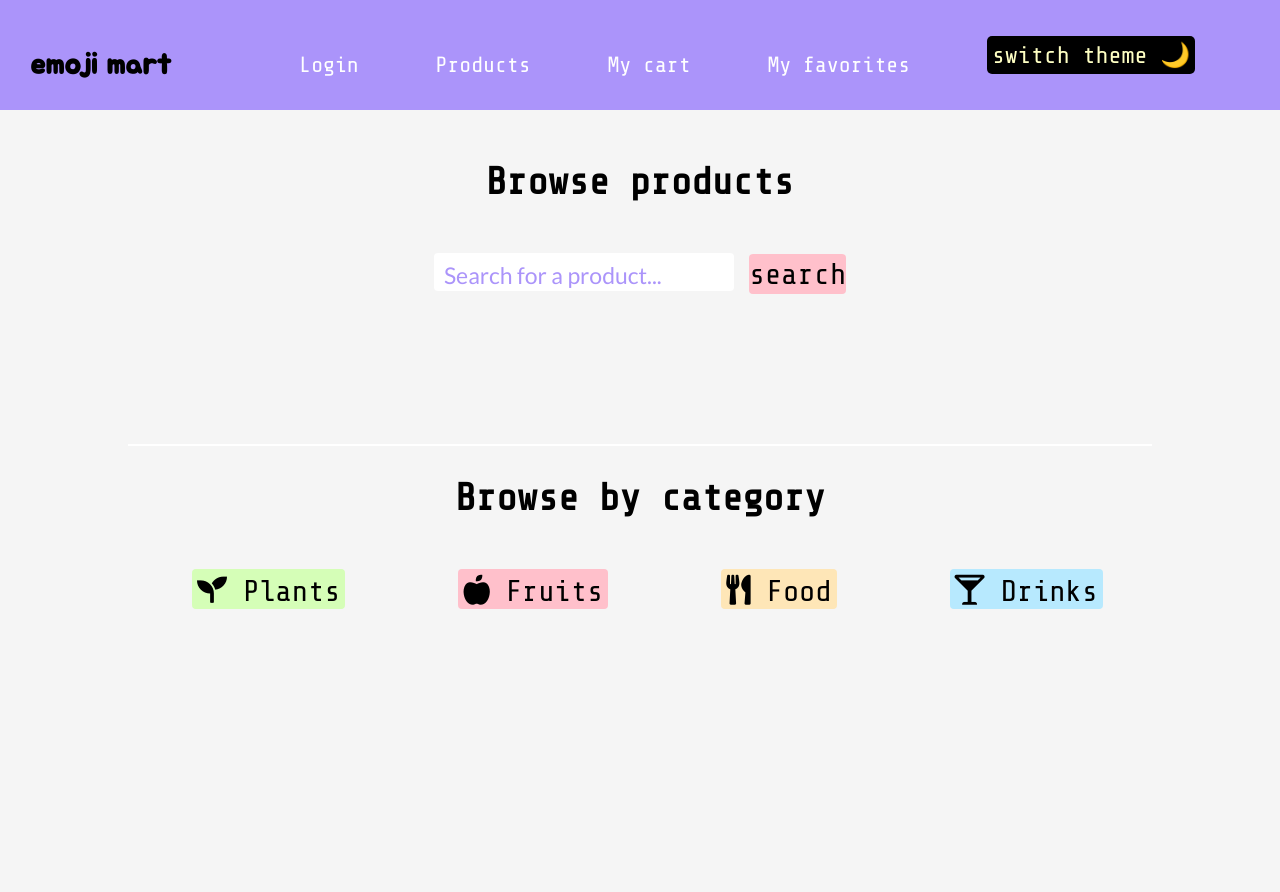
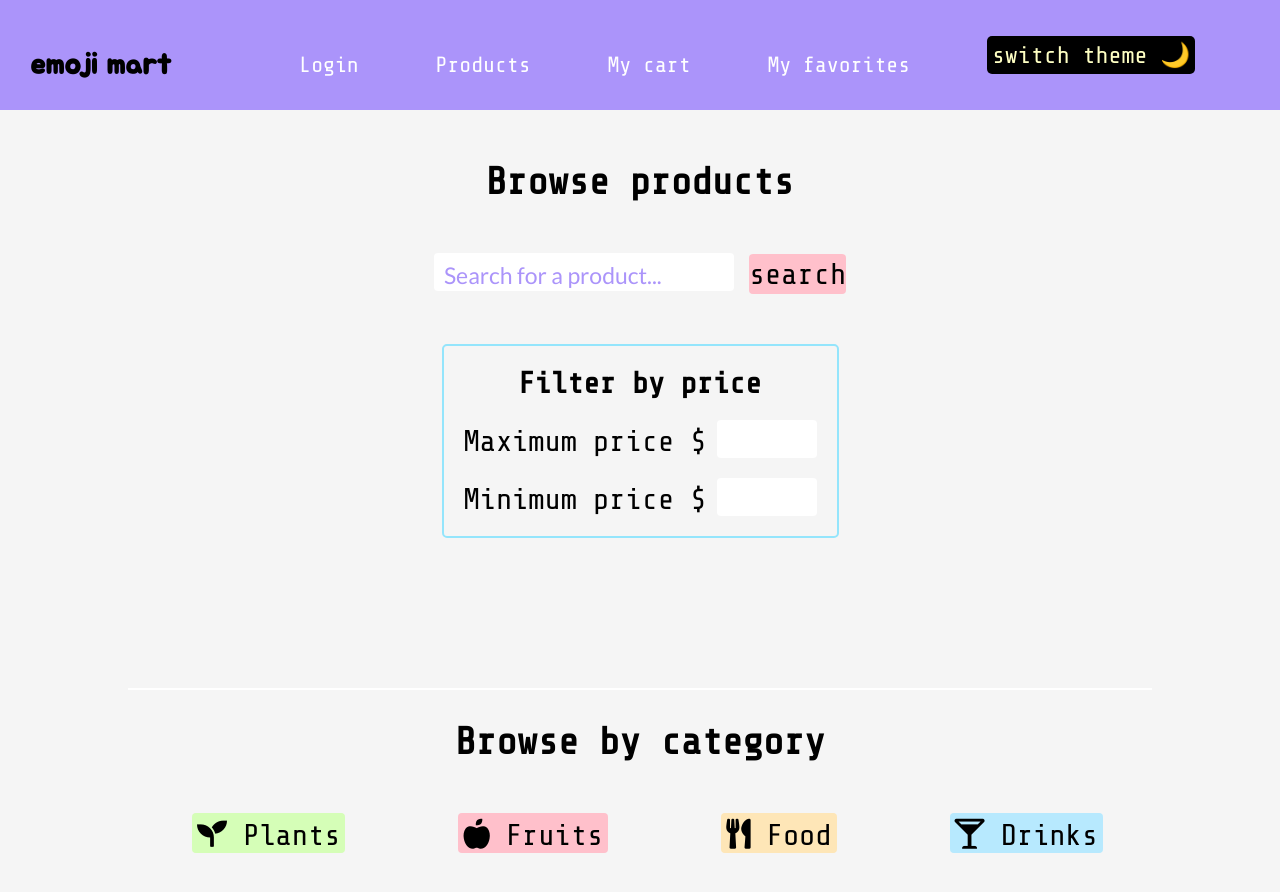
Before and after one commit to solenedel/emoji-mart, a React (Create React App) app: page /products in a window 1280 px wide. Shown: the top 892 px of the page. Built offline with nearby package versions, Linux system fonts and the light colour scheme; a web font is replaced by a local one.

Commit message:
start price filtering form

```diff
--- a/src/components/BrowseProducts.js
+++ b/src/components/BrowseProducts.js
@@ -84,6 +84,20 @@ const Products = ({ className }) => {
         handleSearchInputChange={handleSearchInputChange}
         handleSearchSubmit={handleSearchSubmit}
       />
+      <form action="submit" id="price-filter-form">
+        <h4>Filter by price</h4>
+        <label htmlFor="max-price">
+          {" "}
+          Maximum price $
+          <input type="number" id="max-price" name="max-price" min={0} />
+        </label>
+
+        <label htmlFor="min-price">
+          {" "}
+          Minimum price $
+          <input type="number" id="min-price" name="min-price" min={0} />
+        </label>
+      </form>
       {isLoading && (
         <ThreeDots
           height="200"
--- a/src/components/styled/BrowseProducts.style.js
+++ b/src/components/styled/BrowseProducts.style.js
@@ -94,4 +94,16 @@ export const StyledBrowseProducts = styled(Products)`
     margin-top: 60px;
     color: #fc94a4;
   }
+
+  form#price-filter-form {
+    margin-top: 50px;
+    border: solid #94e5fc 2px;
+    border-radius: 5px;
+    padding: 20px;
+
+    & input {
+      width: 100px;
+      margin-left: 10px;
+    }
+  }
 `;
```
